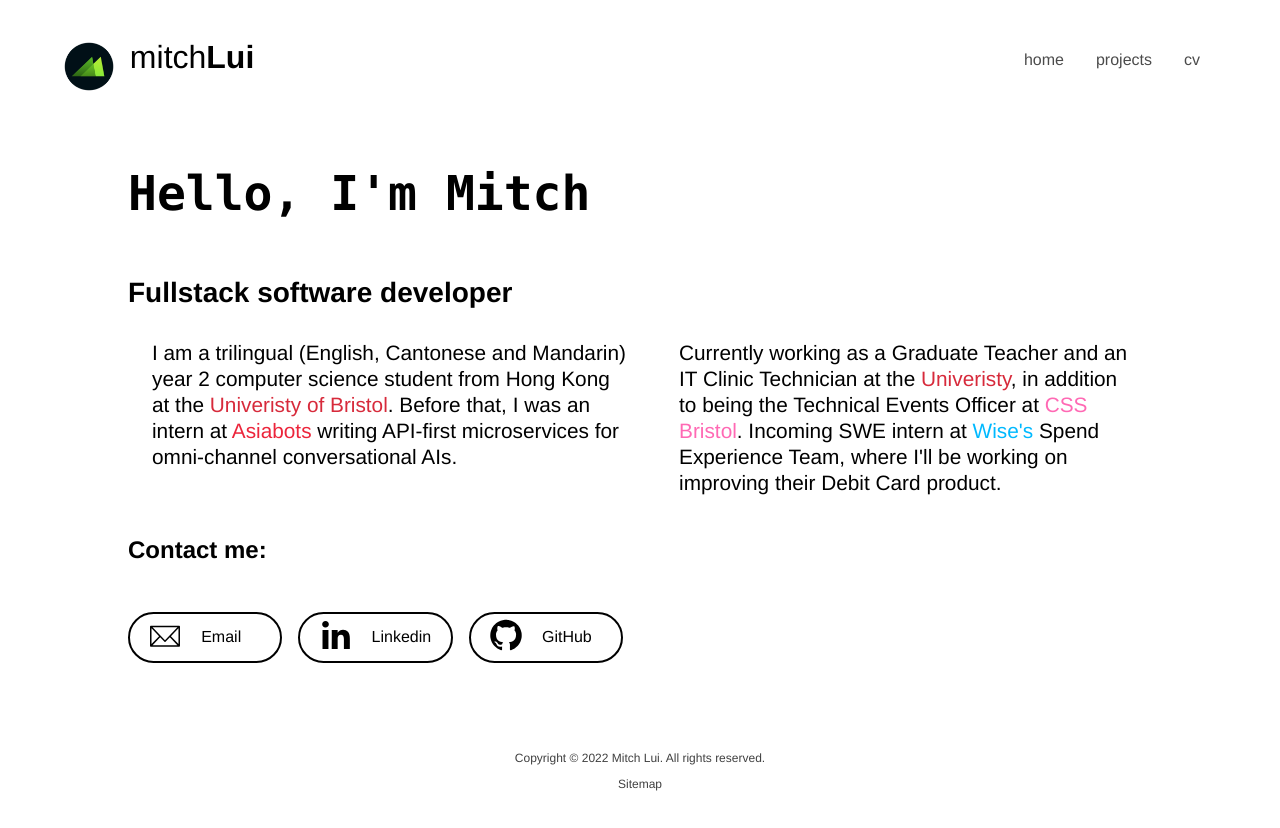
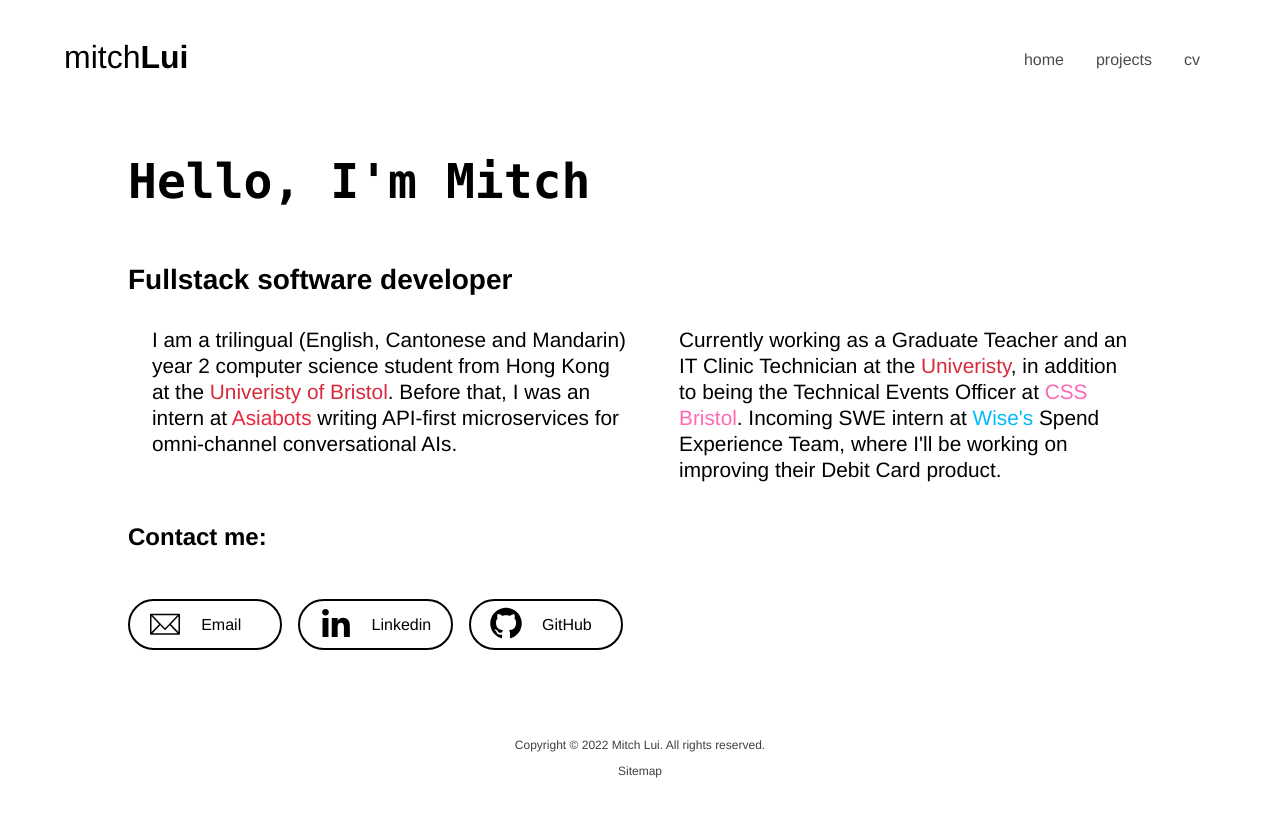
Before and after one commit to mitchLui/website, a React (Create React App) app in the folder client/: page / in a window 1280 px wide. Shown: the top 828 px of the page. Built offline with nearby package versions, Linux system fonts and the light colour scheme.

Commit message:
removed icon temporarily

```diff
--- a/client/src/components/NavBar/NavBar.js
+++ b/client/src/components/NavBar/NavBar.js
@@ -23,15 +23,15 @@ export const NavBar = () => {
 
     return (
         <>
-        {!isMobileMenu &&  <DesktopNavBar />}
+        {!isMobileMenu &&  <DesktopNavBar setIsOpen={setIsOpen} />}
         {isMobileMenu && <MobileNavBar isOpen={isOpen} setIsOpen={setIsOpen}/>}
         </>
     )
 }
 
-export const DesktopNavBar = () =>
+export const DesktopNavBar = ({setIsOpen}) =>
     <header className="navbar desktop">
-        <Link to={"/"} className="logo-link"><Logo /></Link>
+        <Logo setIsOpen={setIsOpen}/>
         <NavBarLinks/>
     </header>
 
@@ -63,7 +63,6 @@ export const NavBarLinks = ({onClick}) =>
 export const Logo = ({setIsOpen}) =>
     <div className={"logo-container"}>
         <Link onClick={()=> setIsOpen(false)} to={"/"} className="logo-link">
-            <img className={"logo-graphic"} src={"./logo192.png"} alt={"logo"}/>
             <h1 className={"logo-text"}>mitch<span className={"bold"}>Lui</span></h1>
         </Link>
     </div>
--- a/client/src/components/NavBar/navbar.css
+++ b/client/src/components/NavBar/navbar.css
@@ -25,7 +25,6 @@
     font-weight: bold;
 }
 .logo-graphic{
-    margin: 24px 0;
     padding-right: 1rem;
     width: 15%;
     float: left;
```
